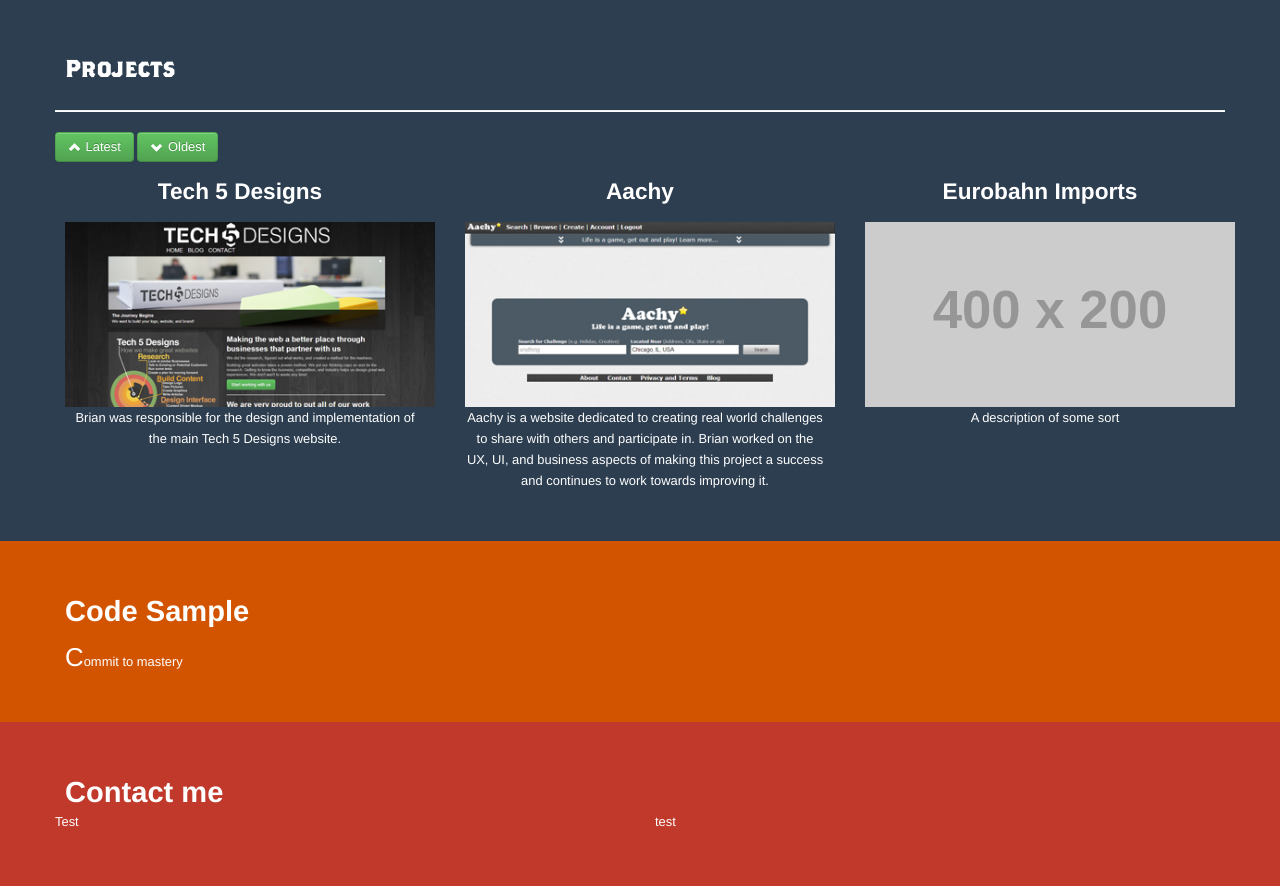
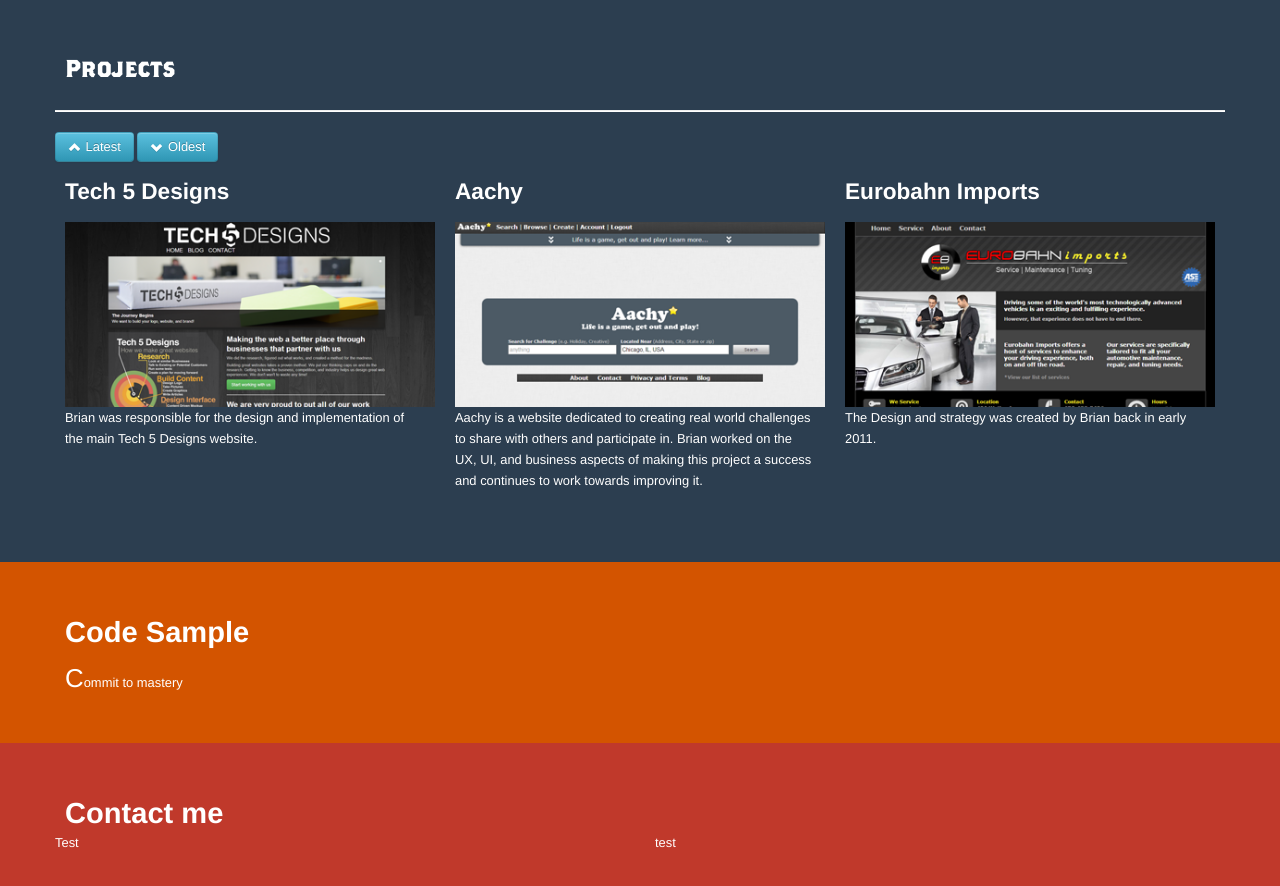
Before and after one commit to bstory32/ProjectSpartacus, a plain HTML site: page brianstory.me/index.html in a window 1280 px wide. Shown: the part 1300-2186 px from the top of the page. Drawn offline with nearby package versions, Linux system fonts and the light colour scheme; placeholder pictures from the web are drawn by us.

Commit message:
Adds and improves content for

```diff
--- a/brianstory.me/css/style.css
+++ b/brianstory.me/css/style.css
@@ -77,14 +77,22 @@
 }
 /* Projects Section*/
 .projects{
-
 }
 #Grid a{
 	color: #FFF;
+	height: 350px;
+	margin:0 20px 0 0;
 }
-#Grid a{
-text-align: center;
+#Grid a:hover{
+	text-decoration: none;
 }
+#Grid a img:hover{
+	opacity: .8;
+}
+#Grid a h3{
+	padding-left: 10px;
+}
+
 /* Code Samples Section*/
 .sectionCodeSamples{
 	height: auto;
--- a/brianstory.me/index.html
+++ b/brianstory.me/index.html
@@ -96,29 +96,30 @@
 					<h2 class="font-brothers">Projects</h2>
 					<hr>
 					<div class="controls">
-						<!-- <span class="btn btn-success filter" data-filter="all"><i class="icon-align-justify icon-white"></i> View All</span> -->
-						<span class="btn btn-success sort" data-sort="data-cat" data-order="desc"><i class="icon-chevron-up icon-white"></i> Latest</span>
-						<span class="btn btn-success sort" data-sort="data-cat" data-order="asc"><i class="icon-chevron-down icon-white"></i> Oldest</span>
+						<span class="btn btn-info sort" data-sort="data-cat" data-order="desc"><i class="icon-chevron-up icon-white"></i> Latest</span>
+						<span class="btn btn-info sort" data-sort="data-cat" data-order="asc"><i class="icon-chevron-down icon-white"></i> Oldest</span>
+
 						<div id="Grid">
-				<a href="http://www.tech5designs.com" target="_blank" class="mix category_1 span4" data-cat="1">
+				<a href="http://www.tech5designs.com" target="_blank" class="mix category_1 span4" data-name="category_1" data-cat="1">
 						<h3>Tech 5 Designs</h3>
 						<img src="img/projects/tech5designs.png">
 						<p>Brian was responsible for the design and implementation of the main Tech 5 Designs website.</p>
 
 				</a>
-				<a href="http://www.aachy.com" target="_blank" class="mix category_2 span4" data-cat="2">
+				<a href="http://www.aachy.com" target="_blank" class="mix span4" data-cat="2">
 						<h3>Aachy</h3>
 						<img src="img/projects/aachy.png">
 						<p>Aachy is a website dedicated to creating real world challenges to share with others and participate in. Brian worked on the UX, UI, and business aspects of making this project a success and continues to work towards improving it.</p>
 
 				</a>
 
-				<a href="http://www.eurobahnimports.com" target="_blank" class="mix category_3 span4" data-cat="3">
+				<a href="http://www.eurobahnimports.com" target="_blank" class="mix span4" data-cat="3">
 						<h3>Eurobahn Imports</h3>
-						<img src="http://placehold.it/400x200">
-						<p>A description of some sort</p>
+						<img src="img/projects/eurobahnimports.png">
+						<p>The Design and strategy was created by Brian back in early 2011.</p>
 
 				</a>
+
 
 				<a href="#" class="gap"></a> <!-- "gap" elements fill in the gaps in justified grid -->
 			</div>
```
Also changed, not shown: brianstory.me/img/projects/eurobahnimports.png (added).
